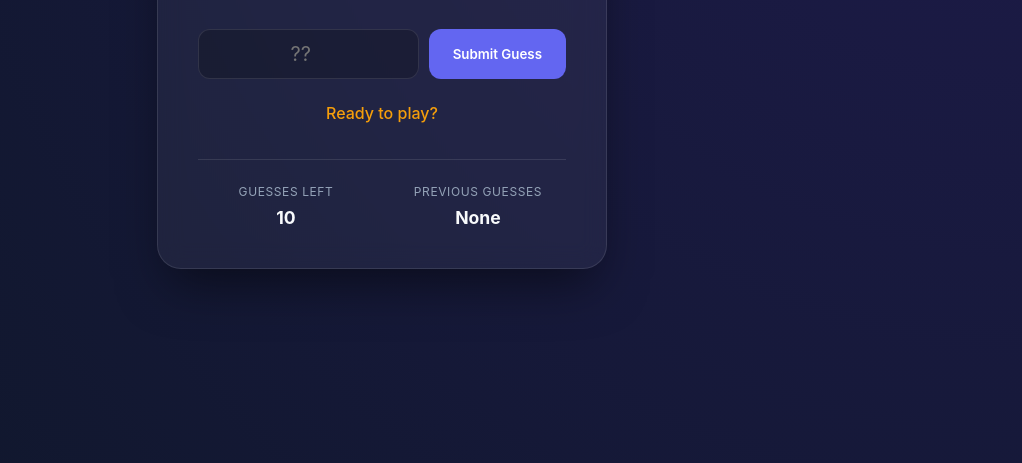
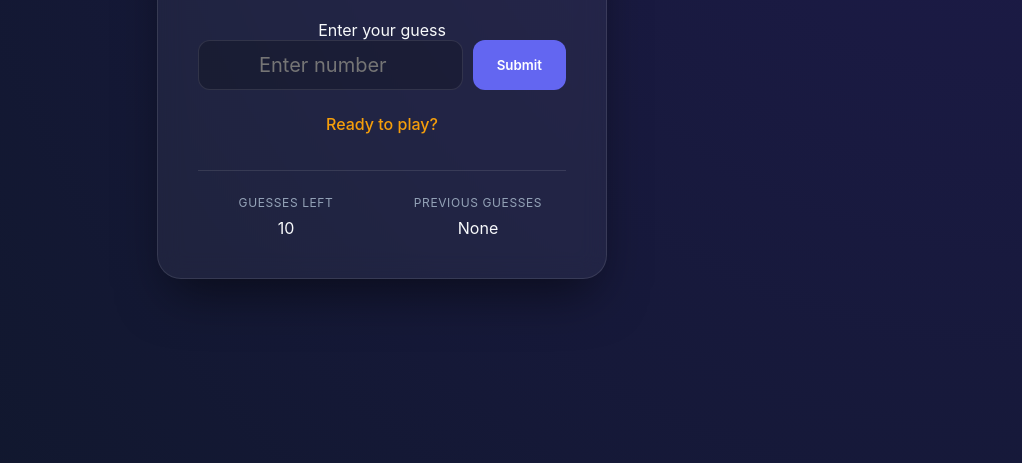
Before and after one commit to itz-rupam-das/JS-project-Guess_The_Number, a plain HTML site: page index.html in a window 1280 px wide. Shown: the part 337-800 px from the top of the page, without its empty margins (258-1280 px from the left). Drawn offline with Linux system fonts and the light colour scheme.

Commit message:
Improve the html

```diff
--- a/index.html
+++ b/index.html
@@ -3,37 +3,49 @@
 <head>
   <meta charset="UTF-8" />
   <meta name="viewport" content="width=device-width, initial-scale=1.0" />
+  <title>Guess the Number</title>
   <link rel="stylesheet" href="style.css" />
-    <title>Premium Guessing Game</title>
 </head>
 <body>
-    <div class="game-card">
+
+  <main class="game-card glass">
     <header class="game-header">
       <h1>Guess the Number</h1>
-            <p>We've picked a number between <strong>1 and 100</strong>. You have <strong>10 attempts</strong> to find it.</p>
+      <p>
+        Guess a number between <strong>1 and 100</strong>.
+        You have <strong>10 attempts</strong>.
+      </p>
     </header>
 
     <section class="input-section">
+      <label for="guess-input" class="sr-only">Enter your guess</label>
       <div class="input-group">
-                <input type="number" id="input" min="1" max="100" placeholder="??" autocomplete="off" />
-                <button id="guess-btn">Submit Guess</button>
+        <input
+          type="number"
+          id="guess-input"
+          min="1"
+          max="100"
+          placeholder="Enter number"
+          autocomplete="off"
+        />
+        <button id="guess-btn">Submit</button>
       </div>
       <div class="output">Ready to play?</div>
     </section>
 
-        <footer class="stats-section">
+    <section class="stats-section">
       <div class="stat-box">
         <span>Guesses Left</span>
-                <div class="guess-count">10</div>
+        <div id="guesses-left">10</div>
       </div>
       <div class="stat-box">
         <span>Previous Guesses</span>
-                <div class="guess-num">None</div>
+        <div id="previous-guesses">None</div>
       </div>
-        </footer>
+    </section>
 
     <button id="new-game-btn" class="hidden">Play Again</button>
-    </div>
+  </main>
 
   <script src="script.js"></script>
 </body>
```
Lines whose indentation alone changed are shown as unchanged.
